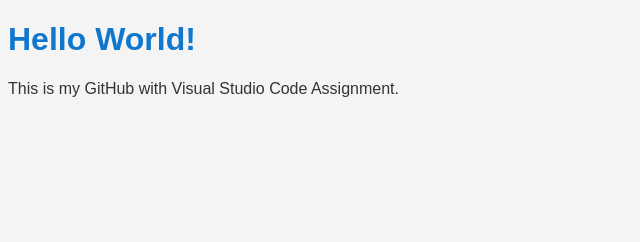
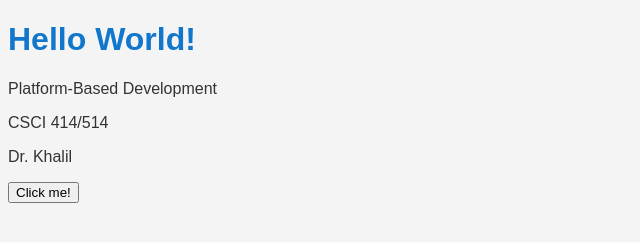
Before and after one commit to konduyx18/GitHub-with-Visual-Studio-Code-Assignment, a plain HTML site: page index.html in a window 1280 px wide. Shown: the whole page, without its empty margins (0-640 px from the left). Drawn offline with Linux system fonts and the light colour scheme.

Commit message:
Add new feature

```diff
--- a/index.html
+++ b/index.html
@@ -10,7 +10,12 @@
 
 <body>
     <h1>Hello World!</h1>
-    <p>This is my GitHub with Visual Studio Code Assignment.</p>
+    <p>Platform-Based Development</p>
+    <p>CSCI 414/514 </p>
+    <p>Dr. Khalil</p>
+
+    <button onclick="welcomeMessage()">Click me!</button>
+    <script src="script.js"></script>
 </body>
 
 </html>
```
